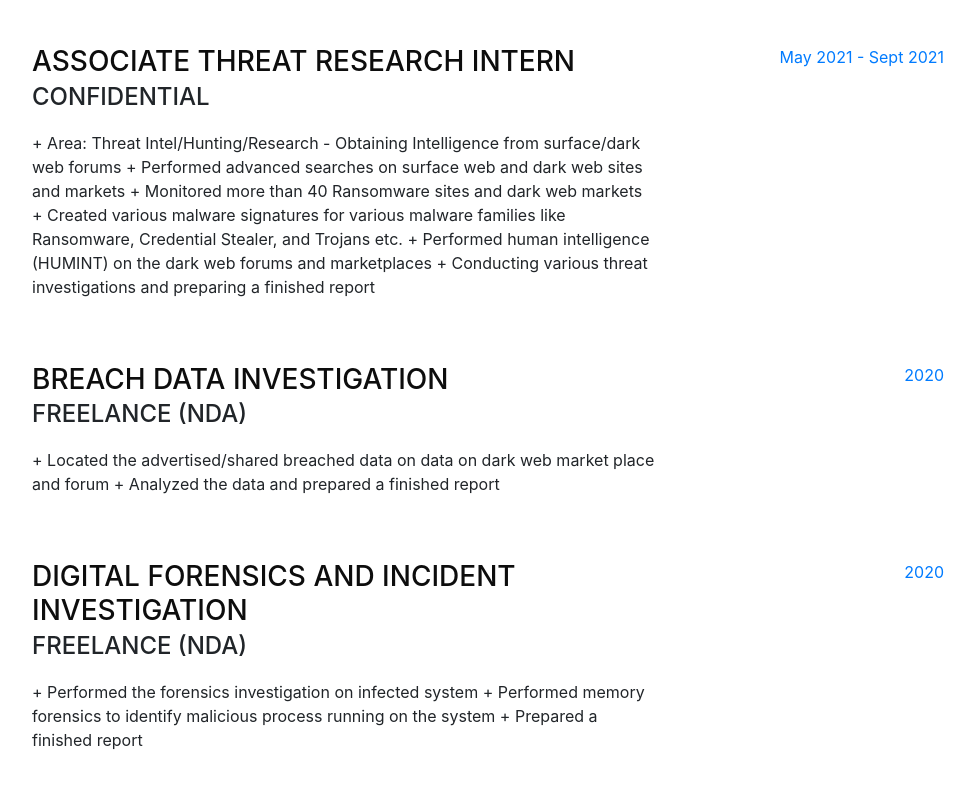
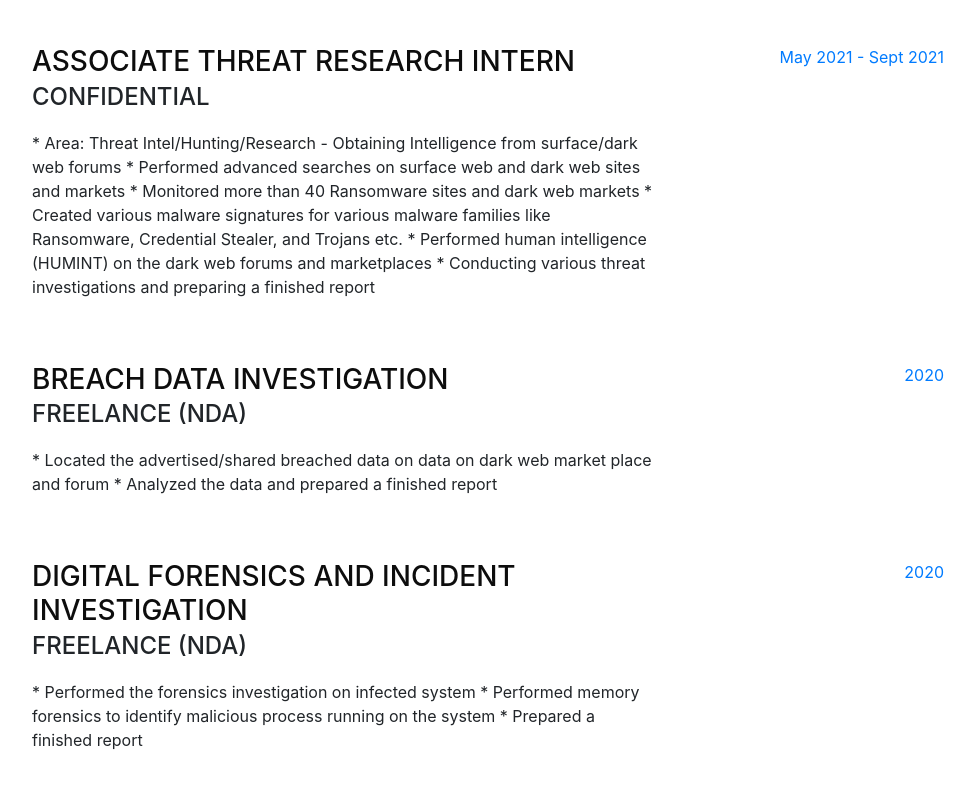
Before and after one commit to threatupdates/threatupdates.github.io, a website with bundled scripts: page index.html in a window 1280 px wide. Shown: the part 1411-2198 px from the top of the page, without its empty margins (288-1263 px from the left). Built offline with nearby package versions, Linux system fonts and the light colour scheme; a web font is replaced by a local one.

Commit message:
Update index.html

```diff
--- a/index.html
+++ b/index.html
@@ -69,7 +69,7 @@
         <div class="subheading mb-5">@Arav
           <a href="mailto:lsd@gmail.com">thr3at1nt3l@protonmail.com</a>
         </div>
-        <p class="lead mb-5">Malware Analysis, Threat Research and Digital Foreseis Enthusiast from India | Avid admirer of Ransomwares and Astrophotography |  Best friends with Python and Java |  Professional Tea and Coffee Drinker</p>
+        <p class="lead mb-5">Malware Analysis, Threat Research and Digital Foreseis Enthusiast from India | Avid admirer of Ransomwares and Astrophotography | Professional Tea and Coffee Drinker</p>
         <div class="social-icons">
           <a href="https://www.linkedin.com/" target="_blank">
             <i class="fab fa-linkedin-in"></i>
@@ -129,12 +129,12 @@
             <h3 class="mb-0">Associate Threat Research Intern</h3>
             <div class="subheading mb-3">confidential</div>
             <p>
-              + Area: Threat Intel/Hunting/Research - Obtaining Intelligence from surface/dark web forums
-              + Performed advanced searches on surface web and dark web sites and markets
-              + Monitored more than 40 Ransomware sites and dark web markets
-              + Created various malware signatures for various malware families like Ransomware, Credential Stealer, and Trojans etc.
-              + Performed human intelligence (HUMINT) on the dark web forums and marketplaces
-              + Conducting various threat investigations and preparing a finished report
+              * Area: Threat Intel/Hunting/Research - Obtaining Intelligence from surface/dark web forums
+              * Performed advanced searches on surface web and dark web sites and markets
+              * Monitored more than 40 Ransomware sites and dark web markets
+              * Created various malware signatures for various malware families like Ransomware, Credential Stealer, and Trojans etc.
+              * Performed human intelligence (HUMINT) on the dark web forums and marketplaces
+              * Conducting various threat investigations and preparing a finished report
             </p>
           </div>
           <div class="resume-date text-md-right">
@@ -147,8 +147,8 @@
             <h3 class="mb-0">Breach Data Investigation</h3>
             <div class="subheading mb-3">Freelance (NDA)</div>
             <p>
-              + Located the advertised/shared breached data on data on dark web market place and forum
-              + Analyzed the data and prepared a finished report
+              * Located the advertised/shared breached data on data on dark web market place and forum
+              * Analyzed the data and prepared a finished report
             </p>
           </div>
           <div class="resume-date text-md-right">
@@ -161,9 +161,9 @@
             <h3 class="mb-0">Digital Forensics and Incident Investigation</h3>
             <div class="subheading mb-3">Freelance (NDA)</div>
             <p>
-              + Performed the forensics investigation on infected system
-              + Performed memory forensics to identify malicious process running on the system
-              + Prepared a finished report
+              * Performed the forensics investigation on infected system
+              * Performed memory forensics to identify malicious process running on the system
+              * Prepared a finished report
             </p>
           </div>
           <div class="resume-date text-md-right">
```
